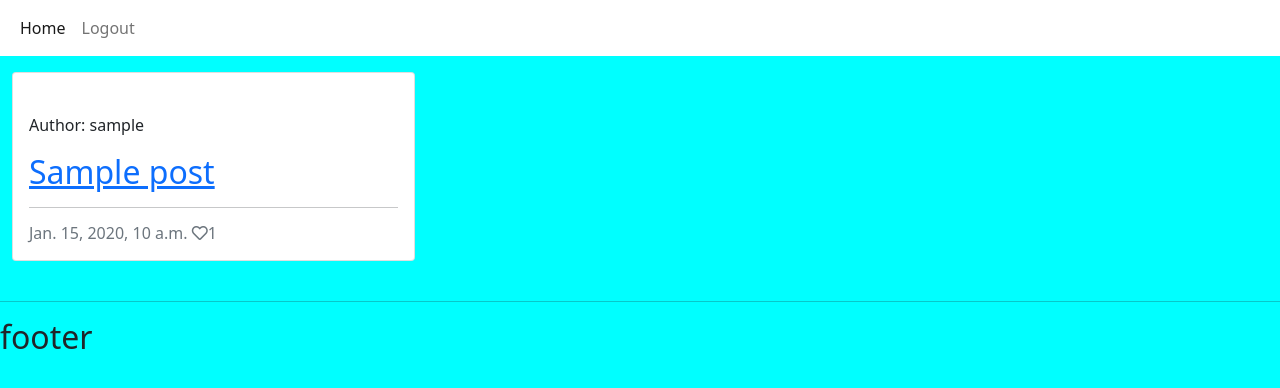
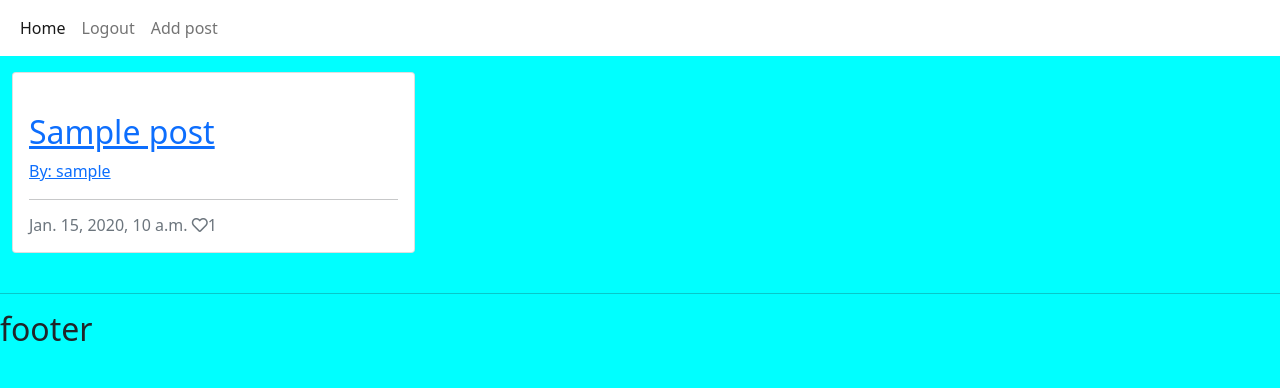
Before and after one commit to Pegrume88/peruse-blog-p4, a Django app: page / in a window 1280 px wide. Shown: the top 388 px of the page. Run offline with Django 3.2, Linux system fonts and the light colour scheme; a user stored in the database is signed in; tables that the repository leaves empty hold one stand-in row (values such as "Sample post").

Commit message:
add_post.html created along with relevent url paths and links

```diff
--- a/p4blog/urls.py
+++ b/p4blog/urls.py
@@ -5,4 +5,5 @@ from django.urls import path
 urlpatterns = [
     path('', views.PostList.as_view(), name='home'),
     path('<slug:slug>', views.PostDetail.as_view(), name='post_detail'),
+    path('add_post/', views.AddPostView.as_view(), name='add_post'),
 ]
--- a/p4blog/views.py
+++ b/p4blog/views.py
@@ -9,6 +9,12 @@ class PostList(generic.ListView):
     queryset = Post.objects.filter(status=1).order_by('created_on')
     template_name = 'index.html'
     paginate_by = 5
+
+
+class AddPostView(generic.CreateView):
+    model = Post
+    template_name = 'add_post.html'
+    fields = '__all__'
 
 
 class PostDetail(View):
--- a/peruse/urls.py
+++ b/peruse/urls.py
@@ -1,18 +1,4 @@
-"""peruse URL Configuration
 
-The `urlpatterns` list routes URLs to views. For more information please see:
-    https://docs.djangoproject.com/en/3.2/topics/http/urls/
-Examples:
-Function views
-    1. Add an import:  from my_app import views
-    2. Add a URL to urlpatterns:  path('', views.home, name='home')
-Class-based views
-    1. Add an import:  from other_app.views import Home
-    2. Add a URL to urlpatterns:  path('', Home.as_view(), name='home')
-Including another URLconf
-    1. Import the include() function: from django.urls import include, path
-    2. Add a URL to urlpatterns:  path('blog/', include('blog.urls'))
-"""
 from django.contrib import admin
 from django.urls import path, include
 
--- a/templates/base.html
+++ b/templates/base.html
@@ -39,6 +39,10 @@
                     {% if user.is_authenticated %}
                     <li class="nav-item">
                         <a class="nav-link" href="{% url 'account_logout' %}">Logout</a>
+
+                    </li>
+                    <li class="nav-item">
+                        <a class="nav-link" href="{% url 'add_post' %}">Add post</a>
                     </li>
                     {% else %}
                     <li class="nav-item">
@@ -47,6 +51,7 @@
                     <li class="nav-item">
                         <a class="nav-link" href="{% url 'account_login' %}">Login</a>
                     </li>
+
                     {% endif %}
                 </ul>
 
--- a/templates/index.html
+++ b/templates/index.html
@@ -18,12 +18,13 @@
                                 {% else %}
                                 <img class="card-img-top" src=" {{ post.featured_image.url }}">
                                 {% endif %}
-                                <div class="image-flash">
-                                    <p class="author">Author: {{ post.author }}</p>
-                                </div>
+
                             </div>
                             <a href="{% url 'post_detail' post.slug %}" class="post-link">
                                 <h2 class="post-title">{{ post.title }}</h2>
+                                <div class="image-flash">
+                                    <p class="author">By: {{ post.author }}</p>
+                                </div>
                                 <p class="post-text">{{ post.exerpt }}</p>
                             </a>
                             <hr/>
```
Also changed, not shown: templates/add_post.html (added, +9 -0 lines).
